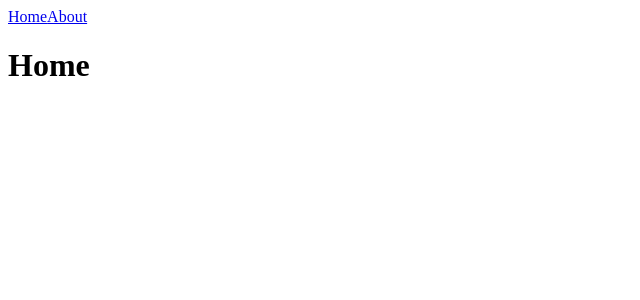
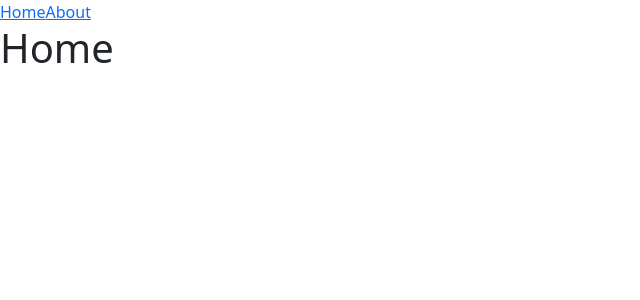
Before and after one commit to jwheatp/cyril-projet-paris-musees, a Vue app in the folder client/: page / in a window 1280 px wide. Shown: the top 300 px of the page, without its empty margins (0-640 px from the left). Built offline with nearby package versions, Linux system fonts and the light colour scheme.

Commit message:
update : boostrap import

```diff
--- a/client/src/assets/main.scss
+++ b/client/src/assets/main.scss
@@ -0,0 +1 @@
+@import "node_modules/bootstrap/scss/bootstrap.scss";
```
